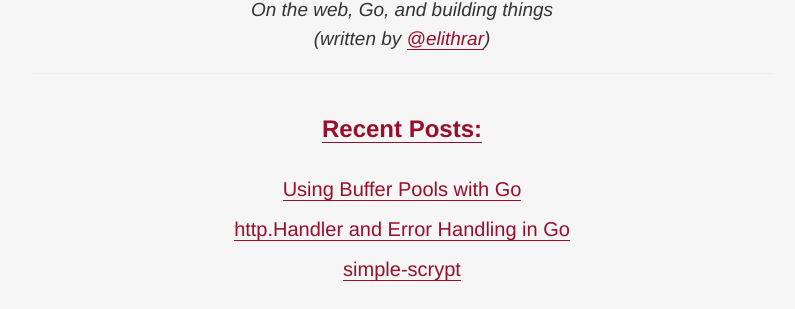
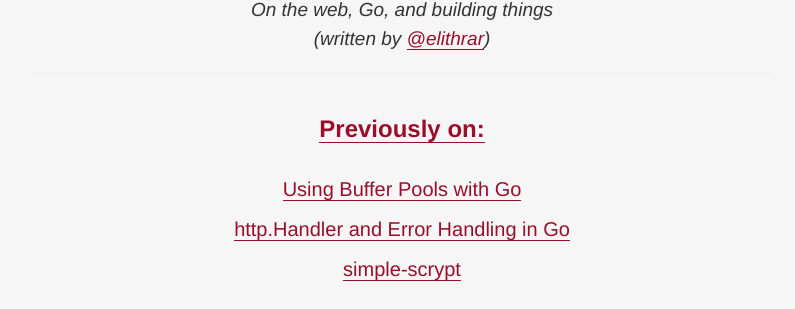
Before and after one commit to elithrar/elithrar.github.io, a Jekyll site: the page built from index.html, in a window 1280 px wide. Shown: the part 145-454 px from the top of the page, without its empty margins (238-1033 px from the left). Built offline with Jekyll 4.4.1, drawn with Linux system fonts in a browser that asks for light colours; Markdown is read by kramdown in place of the engine named in the settings; the list of posts is cut into pages by our own code.

Commit message:
Updated Archive page header ("previously on") and .err syntax class.

```diff
--- a/archive.html
+++ b/archive.html
@@ -4,7 +4,7 @@
 ---
 
 <div class="related">
-    <h2>Recent Posts</h2>
+    <h2>Previously on go, web, go&hellip;</h2>
 <hr>
 <div class="posts">
     {% for post in site.posts %}
--- a/index.html
+++ b/index.html
@@ -2,7 +2,7 @@
 layout: default
 ---
 <div class="related">
-    <h2><a href="{{ site.url }}/archive.html">Recent Posts:</a></h2>
+    <h2><a href="{{ site.url }}/archive.html">Previously on:</a></h2>
   <ul class="related-posts center">
     {% for post in site.posts limit:3 %}
       <li class="small">
--- a/public/css/syntax.css
+++ b/public/css/syntax.css
@@ -1,6 +1,6 @@
 .hll { background-color: #ffffcc }
 .c { color: #999988; font-style: italic } /* Comment */
-.err { color: #a61717; background-color: #e3d2d2 } /* Error */
+.err { color: #a61717; } /* Error */
 .k { color: #0086b3; } /* Keyword */
 .o { color: #d01040; } /* Operator */
 .cm { color: #999988; font-style: italic } /* Comment.Multiline */
```
